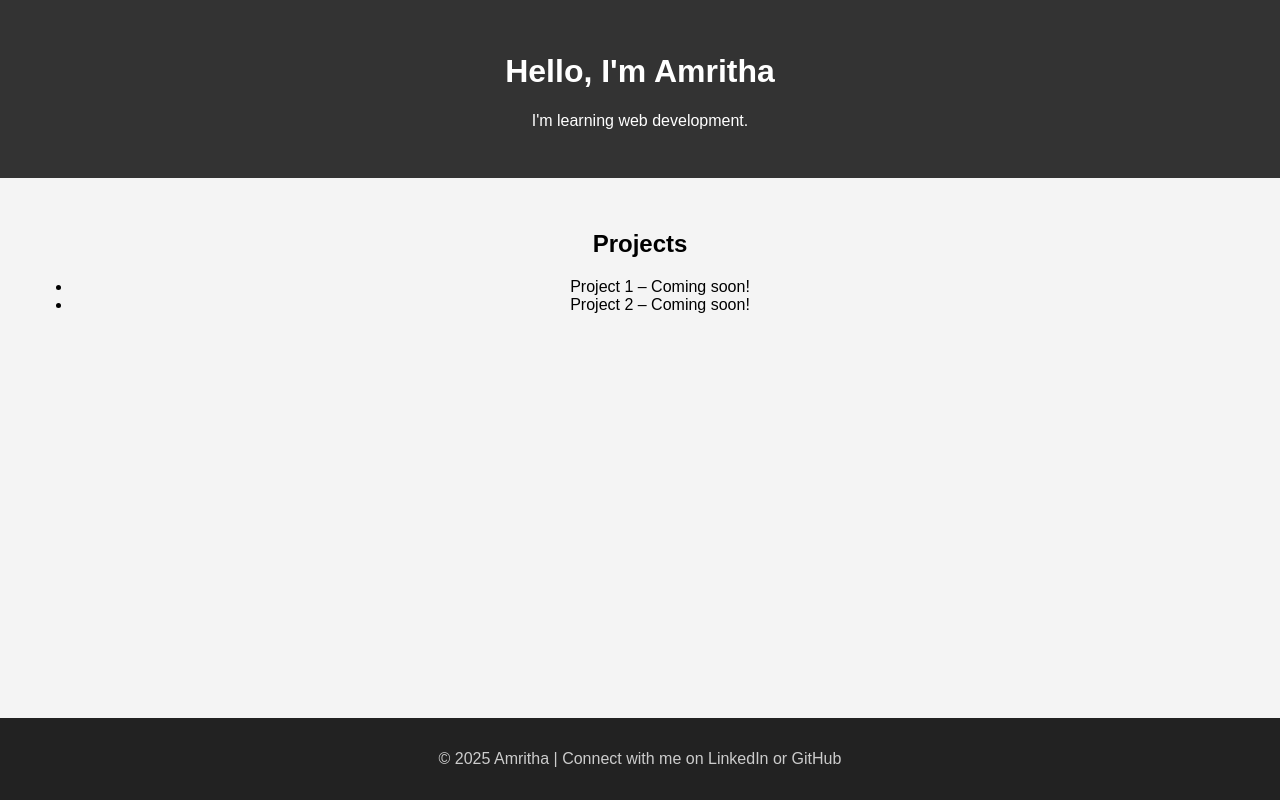
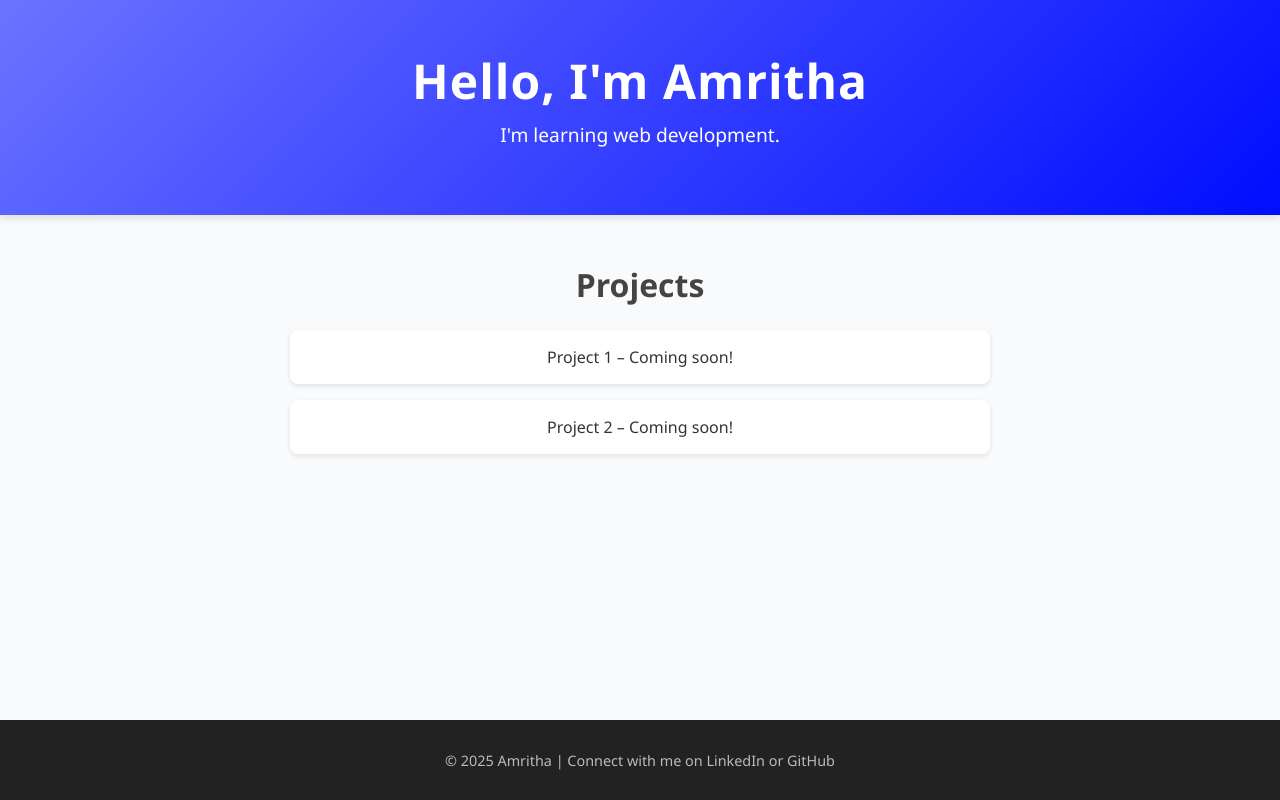
Before and after one commit to AmrithaGosh/Portfolio, a plain HTML site: page index.html in a window 1280 px wide. Drawn offline with Linux system fonts and the light colour scheme.

Commit message:
Update style.css

```diff
--- a/style.css
+++ b/style.css
@@ -1,26 +1,83 @@
+/* Base styles */
 body {
-  font-family: Arial, sans-serif;
+  font-family: 'Segoe UI', Tahoma, Geneva, Verdana, sans-serif;
   margin: 0;
   padding: 0;
+  background: #f9fafb;
+  color: #333;
   text-align: center;
-  background: #f4f4f4;
 }
 
+/* Header styles */
 header {
-  background: #333;
+  background: linear-gradient(135deg, #6b73ff 0%, #000dff 100%);
   color: white;
-  padding: 2rem 0;
+  padding: 3rem 1rem;
+  box-shadow: 0 4px 6px rgba(0,0,0,0.1);
 }
 
-.projects {
-  padding: 2rem;
+header h1 {
+  margin: 0;
+  font-size: 3rem;
+  letter-spacing: 1px;
 }
 
+header p {
+  margin-top: 0.5rem;
+  font-size: 1.2rem;
+  font-weight: 300;
+}
+
+/* Projects section */
+.projects {
+  max-width: 700px;
+  margin: 3rem auto;
+  padding: 0 1rem;
+}
+
+.projects h2 {
+  font-size: 2rem;
+  margin-bottom: 1.5rem;
+  color: #444;
+}
+
+.projects ul {
+  list-style: none;
+  padding: 0;
+}
+
+.projects li {
+  background: white;
+  margin-bottom: 1rem;
+  padding: 1rem 1.5rem;
+  border-radius: 8px;
+  box-shadow: 0 2px 5px rgba(0,0,0,0.1);
+  transition: transform 0.2s ease, box-shadow 0.2s ease;
+  cursor: default;
+}
+
+.projects li:hover {
+  transform: translateY(-5px);
+  box-shadow: 0 6px 15px rgba(0,0,0,0.15);
+}
+
+/* Footer */
 footer {
   background: #222;
-  color: #ccc;
+  color: #bbb;
   padding: 1rem 0;
   position: fixed;
   width: 100%;
   bottom: 0;
+  font-size: 0.9rem;
 }
+
+/* Responsive */
+@media (max-width: 480px) {
+  header h1 {
+    font-size: 2rem;
+  }
+  .projects {
+    margin: 2rem 1rem;
+  }
+}
```
